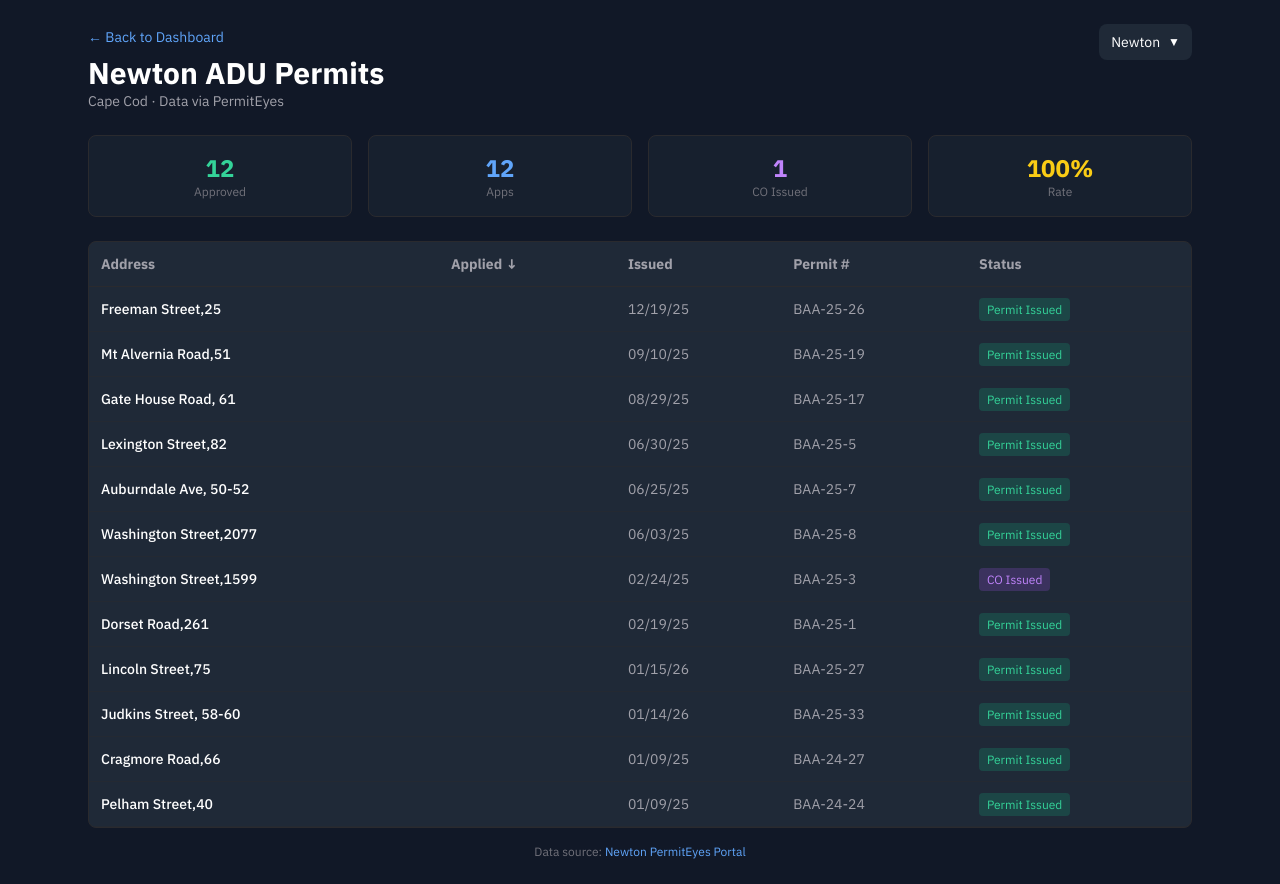
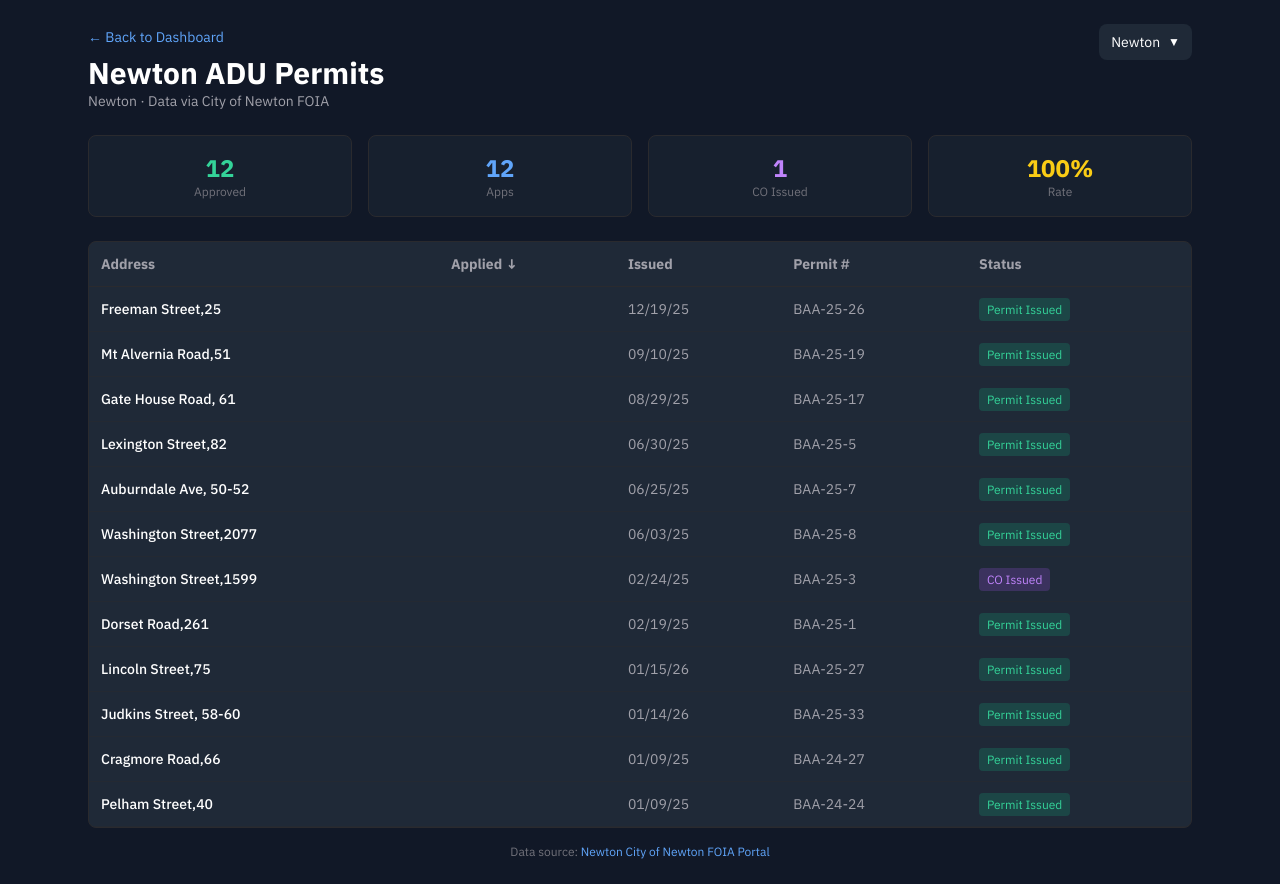
Before and after one commit to atwoodcollects/adupulse, a Next.js app: page /newton in a window 1280 px wide. Built offline with nearby package versions, Linux system fonts and the light colour scheme.

Commit message:
Fix Newton subtitle

```diff
--- a/src/app/newton/page.tsx
+++ b/src/app/newton/page.tsx
@@ -47,7 +47,7 @@
           <div>
             <Link href="/" className="text-blue-400 text-sm mb-2 inline-block">← Back to Dashboard</Link>
             <h1 className="text-2xl md:text-3xl font-bold text-white">Newton ADU Permits</h1>
-            <p className="text-text-secondary text-sm">Cape Cod · Data via PermitEyes</p>
+            <p className="text-text-secondary text-sm">Newton · Data via City of Newton FOIA</p>
           </div>
           <TownNav current="Newton" />
         </div>
@@ -113,7 +113,7 @@
         </div>
 
         <p className="text-text-muted text-xs mt-4 text-center">
-          Data source: <a href="https://permiteyes.online/newton/publicview.php" target="_blank" className="text-blue-400 hover:underline">Newton PermitEyes Portal</a>
+          Data source: <a href="https://permiteyes.online/newton/publicview.php" target="_blank" className="text-blue-400 hover:underline">Newton City of Newton FOIA Portal</a>
         </p>
       </div>
     </div>
```
